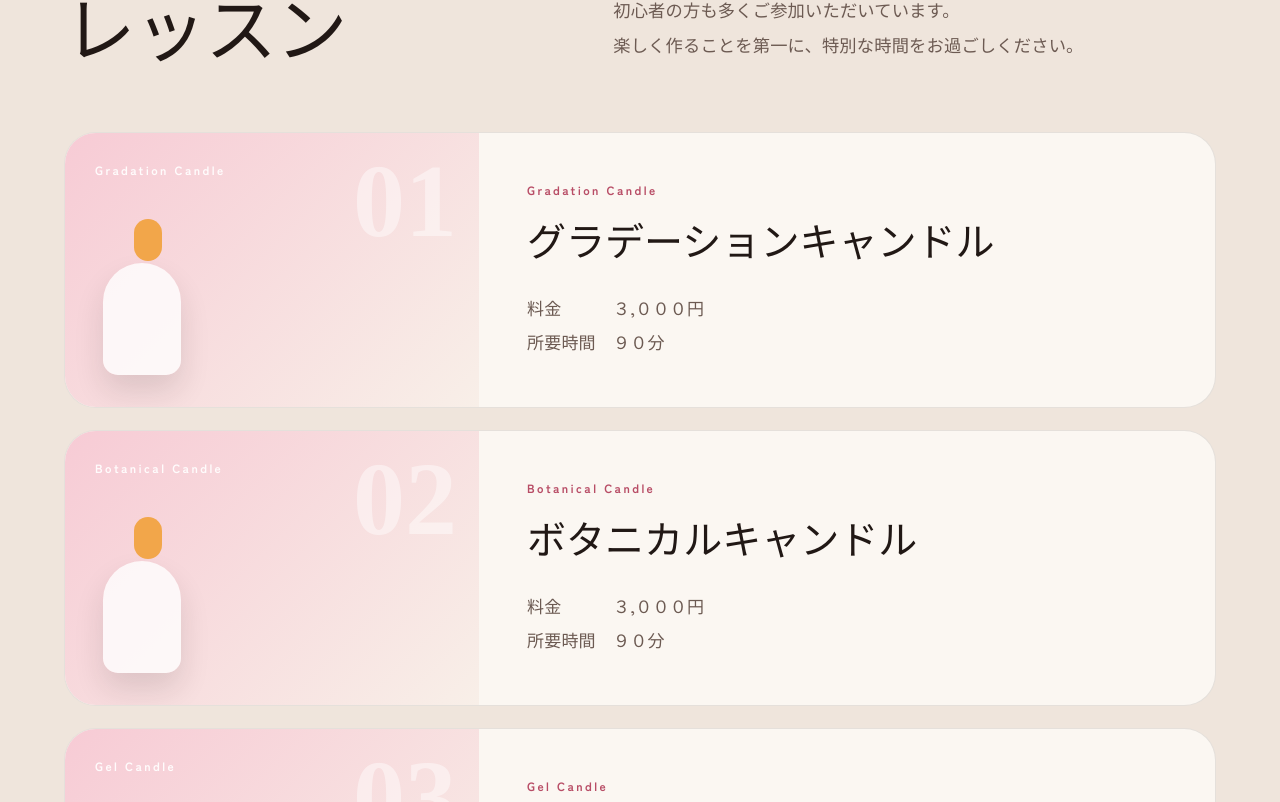
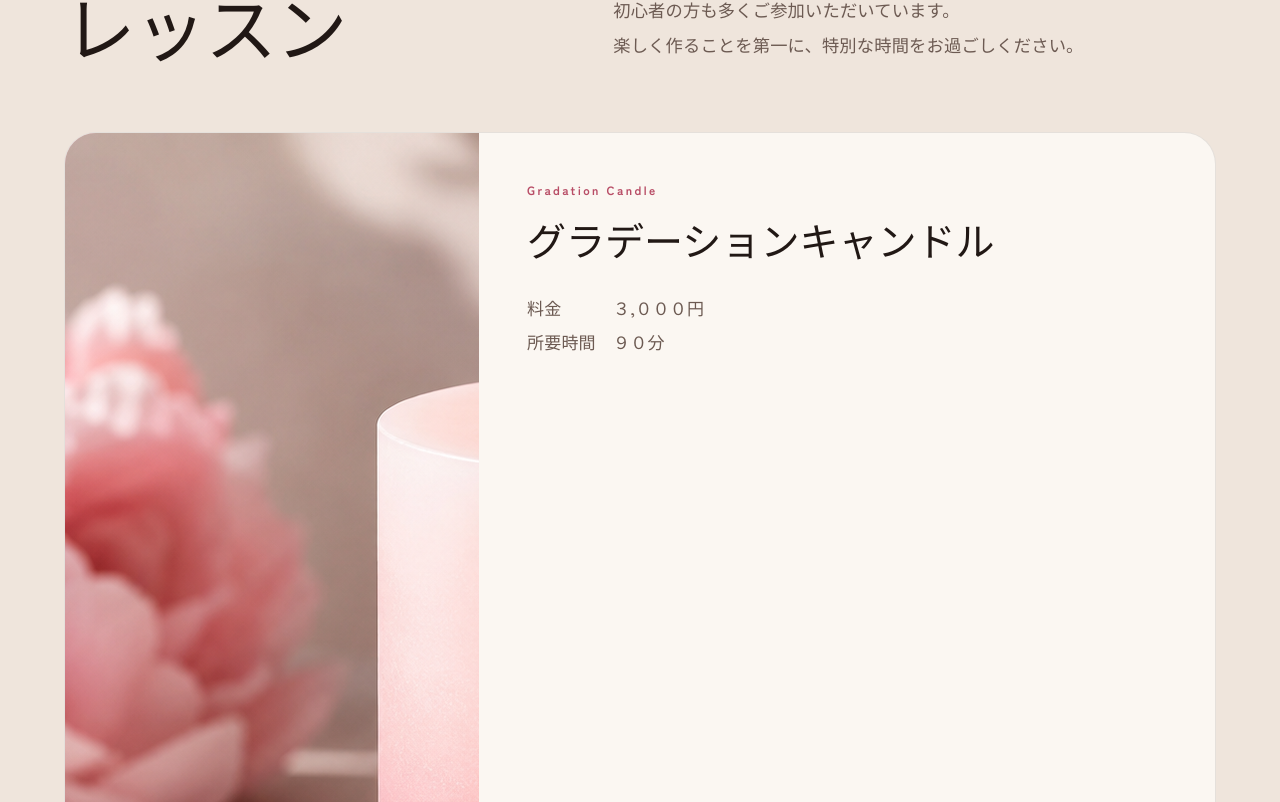
Before and after one commit to bschoice/sakura-candle-demo, a React (Vite) app: page / in a window 1280 px wide. Shown: the part 2358-3160 px from the top of the page. Built offline with nearby package versions, Linux system fonts and the light colour scheme.

Commit message:
Use Sakura lesson images

```diff
--- a/src/App.jsx
+++ b/src/App.jsx
@@ -2,11 +2,14 @@ import heroImage from '../18_40_55.png'
 import sakura01 from '../sakura01.png'
 import sakura02 from '../sakura02.png'
 import sakura03 from '../sakura03.png'
+import sakura04 from '../sakura04.png'
+import sakura05 from '../sakura05.png'
+import sakura06 from '../sakura06.png'
 
 const works = [
-  { category: 'Gradation Candle', title: 'グラデーションキャンドル', text: '料金　　　３,０００円\n所要時間　９０分' },
-  { category: 'Botanical Candle', title: 'ボタニカルキャンドル', text: '料金　　　３,０００円\n所要時間　９０分' },
-  { category: 'Gel Candle', title: 'ぷるぷるキャンドル', text: '料金　　　３,０００円\n所要時間　９０分' },
+  { category: 'Gradation Candle', title: 'グラデーションキャンドル', text: '料金　　　３,０００円\n所要時間　９０分', image: sakura04 },
+  { category: 'Botanical Candle', title: 'ボタニカルキャンドル', text: '料金　　　３,０００円\n所要時間　９０分', image: sakura05 },
+  { category: 'Gel Candle', title: 'ぷるぷるキャンドル', text: '料金　　　３,０００円\n所要時間　９０分', image: sakura06 },
 ]
 
 const shopItems = [
@@ -75,7 +78,7 @@ function App() {
 
       <section id="shop" className="shopSection"><div className="sectionHead shopHead"><div><p className="eyebrow">ONLINE SHOP</p><h2>オンラインショップ</h2></div><p>Sakura Candleのオンラインショップでは、季節のキャンドルやギフト向けアイテムを紹介します。暮らしにそっと寄り添う灯りを、やさしく選べる場所です。</p></div><div className="shopGrid">{shopItems.map((item) => <article className={`shopCard ${item.variant}`} key={item.name}><div className="shopImage"><img className="shopProductImage" src={item.image} alt={`${item.name}のキャンドル画像`} /></div><div className="shopContent"><p className="shopMeta">Sakura Candle</p><h3>{item.name}</h3><a href="#contact">ご注文はこちら</a></div></article>)}</div></section>
 
-      <section id="works" className="worksSection"><div className="worksInner"><div className="worksTitle lessonTitle"><div><p className="eyebrow">LESSON</p><h2>レッスン</h2></div><p className="lessonIntro">初心者の方も多くご参加いただいています。<br />楽しく作ることを第一に、特別な時間をお過ごしください。</p></div><div className="workList">{works.map((work, index) => <article className="workItem" key={work.category}><div className="workVisual"><p>{work.category}</p><span>0{index + 1}</span><div className="miniCandle" /><div className="miniFlame" /></div><div className="workContent"><p className="workCategory">{work.category}</p><h3>{work.title}</h3><p>{work.text}</p></div></article>)}</div></div></section>
+      <section id="works" className="worksSection"><div className="worksInner"><div className="worksTitle lessonTitle"><div><p className="eyebrow">LESSON</p><h2>レッスン</h2></div><p className="lessonIntro">初心者の方も多くご参加いただいています。<br />楽しく作ることを第一に、特別な時間をお過ごしください。</p></div><div className="workList">{works.map((work) => <article className="workItem" key={work.category}><div className="workVisual lessonImageVisual"><img className="workImage" src={work.image} alt={`${work.title}のレッスン画像`} /></div><div className="workContent"><p className="workCategory">{work.category}</p><h3>{work.title}</h3><p>{work.text}</p></div></article>)}</div></div></section>
 
       <section className="profileSection"><div className="profileCard"><p className="eyebrow pink">PROFILE</p><h2>Haru</h2><p>花と香りをテーマに制作するキャンドルアーティスト。やさしい色づかいと、余白のあるデザインを得意とする。</p></div><div className="profileDetails"><p className="eyebrow">PROFILE</p><h2>プロフィール</h2><dl><div><dt>講師</dt><dd>Haru</dd></div><div><dt>経歴</dt><dd>キャンドルアーティストとして作品制作・レッスンを行い、花材・色・香りを活かしたオリジナルキャンドルを制作。</dd></div></dl></div></section>
 
```
